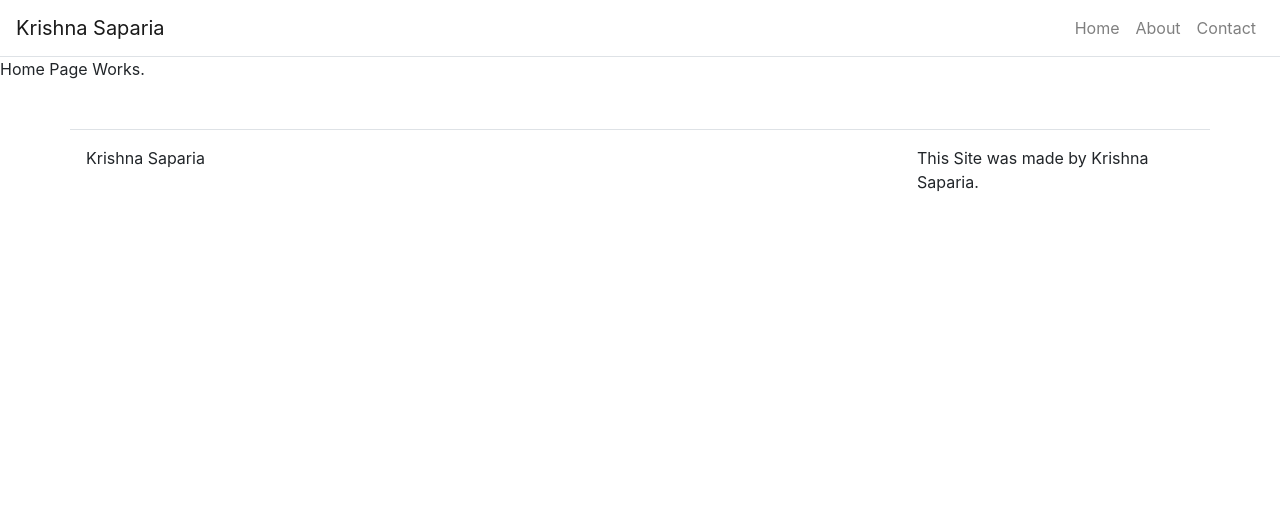
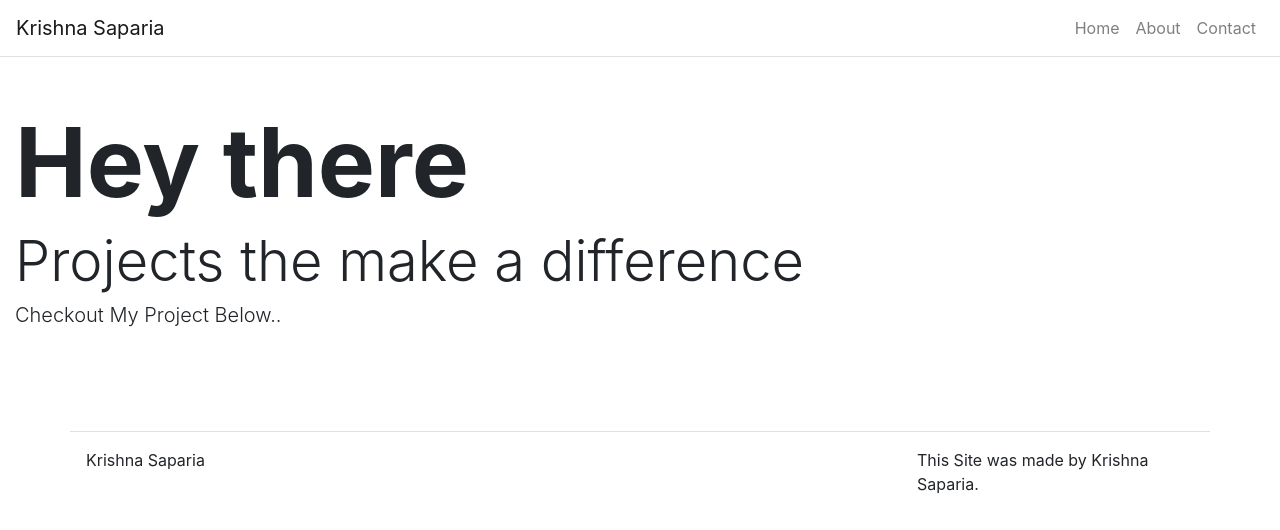
Before and after one commit to krishna-saparia/React-Portfolio, a React (Create React App) app: page / in a window 1280 px wide. Shown: the top 530 px of the page. Built offline with nearby package versions, Linux system fonts and the light colour scheme.

Commit message:
Add Bootstarp.

```diff
--- a/src/pages/HomePage.js
+++ b/src/pages/HomePage.js
@@ -1,7 +1,10 @@
 import React from 'react';
+
+import Hero from '../components/Hero';
+
 function HomePage(props) {
     return(
-        <p>Home Page Works.</p>
+        <Hero title = {props.title} subTitle = {props.subTitle} text = {props.text} />
     );
 }
 
```
